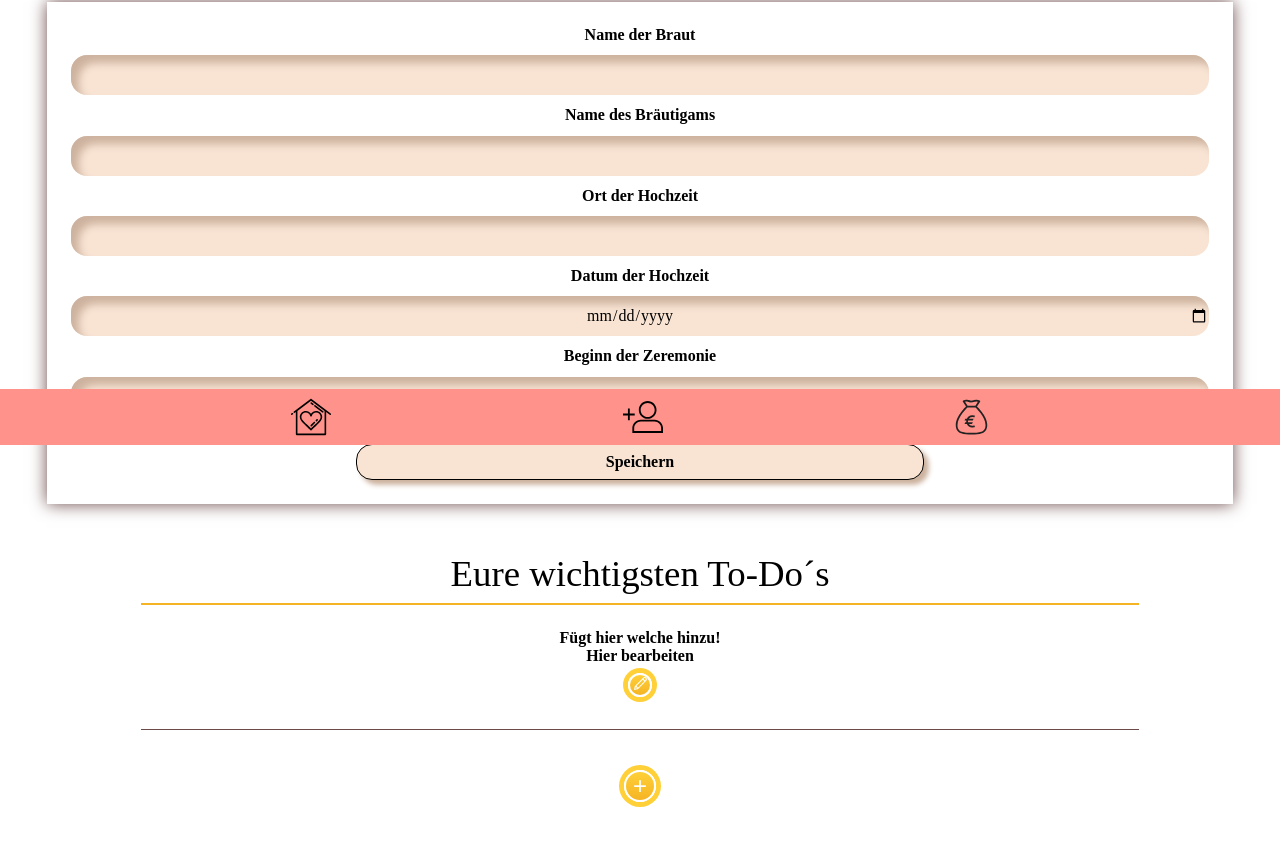
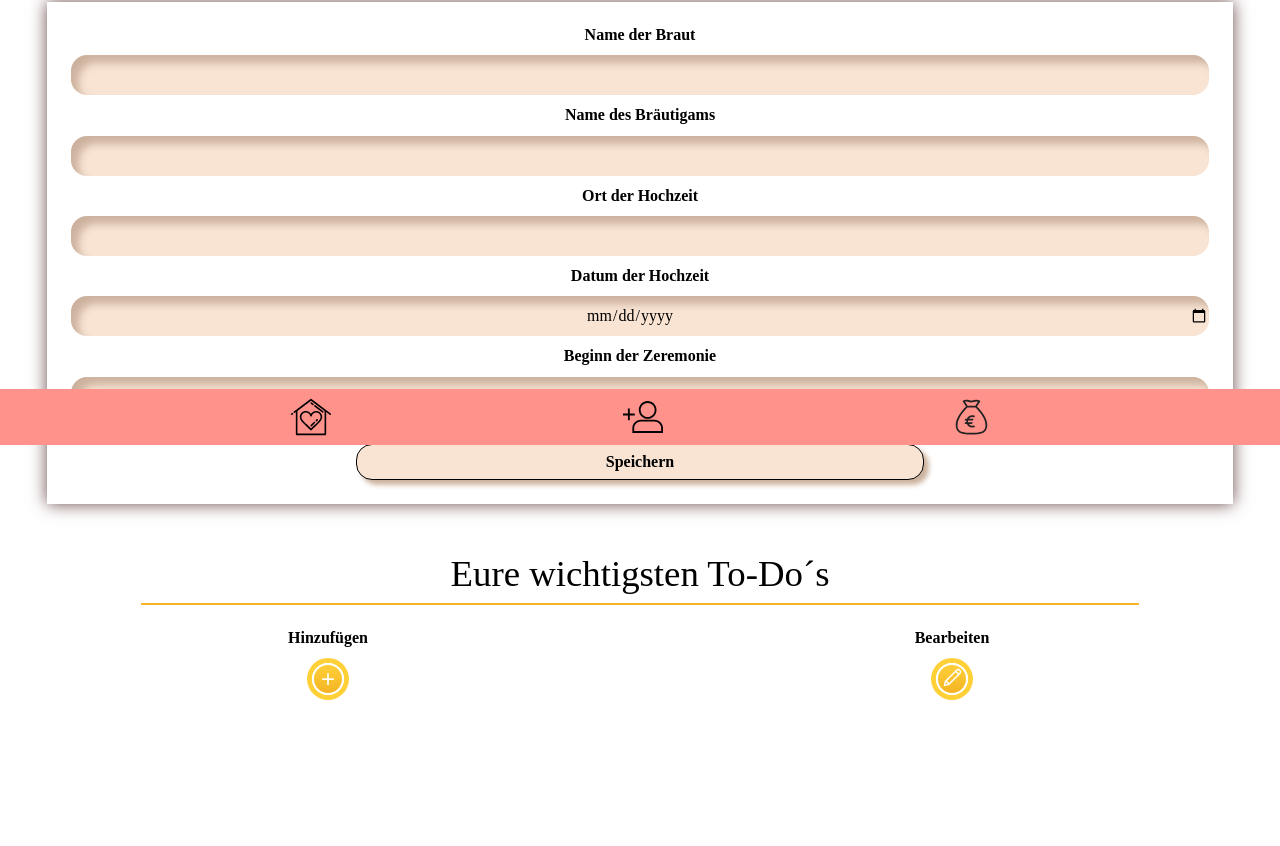
Before and after one commit to LinhSt1908/capstone-project, a Next.js app: page / in a window 1280 px wide. Shown: the part 355-1201 px from the top of the page. Built offline with nearby package versions, Linux system fonts and the light colour scheme; a web font is replaced by a local one.

Commit message:
show hide todo input fields

```diff
--- a/components/AddKids.js
+++ b/components/AddKids.js
@@ -5,7 +5,7 @@ import { MinusButton } from "../components/ToDoInput";
 export default function AddKids() {
   const [count, setCount] = useState(0);
   function increment() {
-    //setCount(prevCount => prevCount+=1);
+    // setCount((prevCount) => (prevCount += 1));
     setCount(function (prevCount) {
       return (prevCount += 1);
     });
@@ -22,7 +22,7 @@ export default function AddKids() {
   }
 
   return (
-    <KidsContainer>
+    <KidsContainer className="MediumFontStyle">
       <PlusButton onClick={increment}>+</PlusButton>
       {count}
       <MinusButton onClick={decrement}>-</MinusButton>
--- a/components/CreateToDo.js
+++ b/components/CreateToDo.js
@@ -30,19 +30,14 @@ export default function InputFieldHome({
 
   function onToDoSubmit(data) {
     addNewToDos(data);
-    toggle();
-  }
-
-  function onSubmit(data) {
-    addNewToDos(data);
+    setShowInput(false);
+    //toggle();
   }
 
   const [showInput, setShowInput] = useState(false);
   function toggle() {
     setShowInput(!showInput);
   }
-
-  /* Hier muss ein State her, der showInputs verwaltet und mit dem State false anfängt*/
 
   return (
     <>
@@ -53,29 +48,38 @@ export default function InputFieldHome({
       ) : (
         ""
       )}
+      <form onSubmit={handleSubmit(onToDoSubmit)}>
+        <FlexContainer>
+          <PlusButtonContainer>
+            <p className="MediumFontStyle">Hinzufügen</p>
 
-      <p className="MediumFontStyle">Hier bearbeiten</p>
-      <EditButton>
-        {/* onClick={toggle} */}
+            <StyledButton
+              type="button"
+              onClick={(showInput = true) => {
+                toDoAppend({ newToDoItem: "" });
+                setShowInput(true);
+              }}
+            >
+              +
+            </StyledButton>
+          </PlusButtonContainer>
+          <EditButtonContainer>
+            <p className="MediumFontStyle">Bearbeiten</p>
+            <EditButton type="button" onClick={() => setShowInput(true)}>
               <svg
                 fill="#FFFFFF"
                 xmlns="http://www.w3.org/2000/svg"
                 viewBox="0 0 32 32"
-          width="17px"
-          height="17px"
+                width="23px"
+                height="23px"
               >
                 <path d="M 23.90625 3.96875 C 22.859375 3.96875 21.8125 4.375 21 5.1875 L 5.1875 21 L 5.125 21.3125 L 4.03125 26.8125 L 3.71875 28.28125 L 5.1875 27.96875 L 10.6875 26.875 L 11 26.8125 L 26.8125 11 C 28.4375 9.375 28.4375 6.8125 26.8125 5.1875 C 26 4.375 24.953125 3.96875 23.90625 3.96875 Z M 23.90625 5.875 C 24.410156 5.875 24.917969 6.105469 25.40625 6.59375 C 26.378906 7.566406 26.378906 8.621094 25.40625 9.59375 L 24.6875 10.28125 L 21.71875 7.3125 L 22.40625 6.59375 C 22.894531 6.105469 23.402344 5.875 23.90625 5.875 Z M 20.3125 8.71875 L 23.28125 11.6875 L 11.1875 23.78125 C 10.53125 22.5 9.5 21.46875 8.21875 20.8125 Z M 6.9375 22.4375 C 8.136719 22.921875 9.078125 23.863281 9.5625 25.0625 L 6.28125 25.71875 Z" />
               </svg>
             </EditButton>
-      <Line></Line>
-      <form onSubmit={handleSubmit(onToDoSubmit)}>
-        {/* StyledButton hat einen onCLick der sagt: showInputs = true*/}
-        <StyledButton
-          onClick={(showInput = true) => toDoAppend({ newToDoItem: "" })}
-        >
-          +
-        </StyledButton>
-
+          </EditButtonContainer>
+        </FlexContainer>
+        {showInput ? (
+          <>
             <Fieldset>
               {toDoFields.map((item, index) => (
                 <ToDoInput
@@ -84,41 +88,55 @@ export default function InputFieldHome({
                   index={index}
                   toDoRemove={toDoRemove}
                   key={item.id}
+                  //onClick={() => setShowInput(true)}
+                  //toggle={toggle}
                 />
               ))}
             </Fieldset>
-
             <ButtonContainer
               style={{
                 display: showInput ? "block" : "none",
               }}
               showInput={showInput}
               addNewData={addNewData}
-          toggle={toggle}
+              // toggle={toggle}
             >
-          {/* Button "Speichern" hat einen onCLick der sagt: showInputs = false*/}
               <Button type="submit" className="MediumFontStyle">
                 Speichern
               </Button>
             </ButtonContainer>
+          </>
+        ) : null}
       </form>
     </>
   );
 }
+
+const FlexContainer = styled.div`
+  width: 100%;
+  display: flex;
+  align-items: center;
+`;
+
+const PlusButtonContainer = styled.div`
+  width: 100%;
+  display: flex;
+  flex-direction: column;
+  align-items: center;
+`;
+
+const EditButtonContainer = styled.div`
+  width: 100%;
+  display: flex;
+  flex-direction: column;
+  align-items: center;
+`;
 
 const Fieldset = styled.div`
   display: flex;
   flex-direction: column;
   text-align: center;
   gap: 0.5rem;
-`;
-
-const Line = styled.p`
-  color: #6c4a4a;
-  border-bottom: 1px solid;
-  width: 80%;
-  margin: auto;
-  margin-bottom: 1.5rem;
 `;
 
 const EditButton = styled.button`
@@ -128,17 +146,17 @@ const EditButton = styled.button`
     rgba(245, 180, 36, 1) 0%,
     rgba(255, 208, 56, 1) 100%
   );
-  width: 1.5rem;
-  height: 1.5rem;
+  width: 2rem;
+  height: 2rem;
   border-radius: 50%;
   border: 2px solid white;
   box-shadow: 0px 0px 0px 5px #ffd038;
   color: white;
-  margin: 0.5rem 0 2rem 0;
+  margin: 1rem 0 2rem 0;
   cursor: pointer;
   &:active {
-    width: 1.7rem;
-    height: 1.7rem;
+    width: 2.3rem;
+    height: 2.3rem;
   }
 `;
 
--- a/pages/index.js
+++ b/pages/index.js
@@ -53,7 +53,7 @@ export default function Home({ addNewData, formData, addNewToDos, toDos }) {
             <p>Eure wichtigsten To-Do´s</p>
           </BigLineStyleB>
           <Line></Line>
-          <p className="MediumFontStyle">Fügt hier welche hinzu!</p>
+
           <CreateToDo addNewToDos={addNewToDos} toDos={toDos} />
         </TextWrapperStyle>
       </MainWrapper>
```
Lines whose indentation alone changed are shown as unchanged.
